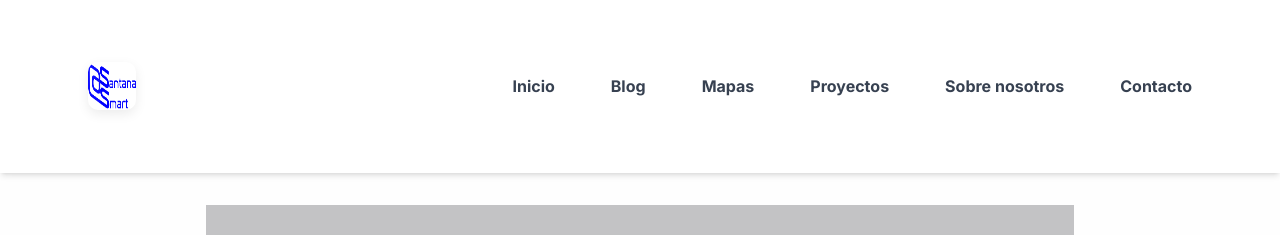
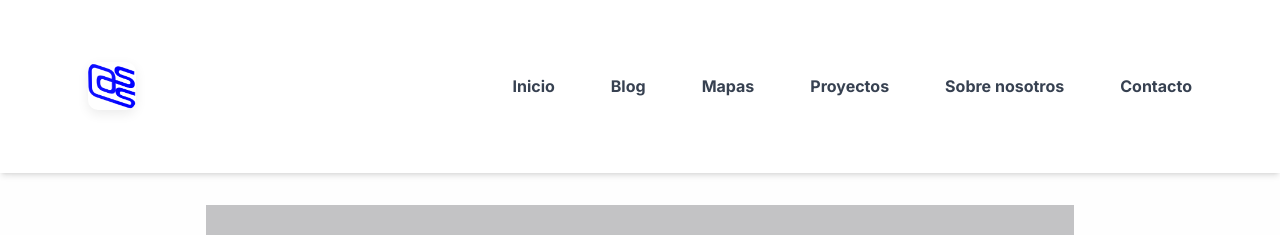
Before and after one commit to santanasmart/santanasmart.github.io, a Jekyll site: the page built from index.md, in a window 1280 px wide. Shown: the top 235 px of the page. Built offline with Jekyll 4.4.1, drawn with Linux system fonts in a browser that asks for light colours; nearby versions of some CDN libraries; comment, search, counter and statistics services are not loaded.

Commit message:
Update default.html

```diff
--- a/_layouts/default.html
+++ b/_layouts/default.html
@@ -69,7 +69,7 @@
     <!-- Logo (ajustado tamaño) -->
     <div class="flex-shrink-0">
       <a href="{{ '/' | relative_url }}" aria-label="Inicio">
-        <img src="{{ '/assets/images/logoletra.webp' | relative_url }}" alt="Logo de {{ site.title }}" class="w-12 h-12">
+        <img src="{{ '/assets/images/logo.webp' | relative_url }}" alt="Logo de {{ site.title }}" class="w-12 h-12">
       </a>
     </div>
 
```
